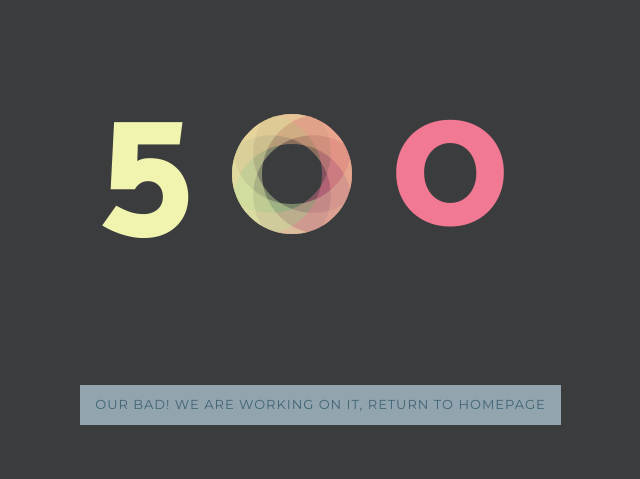
After one commit to rax1795/CarLiteSG, a Flask app: template templates/layouts/500.html in a window 1280 px wide. The commit adds this page. Shown: the top 479 px of the page, without its empty margins (317-957 px from the left). Run offline with Flask 2, Linux system fonts and the light colour scheme; the template is opened without the code that fills it, so the values that code supplies are empty.

Commit message:
error handling

```diff
--- /dev/null
+++ b/static/css/error.css
@@ -0,0 +1,167 @@
+@import url('https://fonts.googleapis.com/css?family=Montserrat:400,600,700');
+@import url('https://fonts.googleapis.com/css?family=Catamaran:400,800');
+.error-container {
+  text-align: center;
+  font-size: 180px;
+  font-family: 'Catamaran', sans-serif;
+  font-weight: 800;
+  margin: 20px 15px;
+}
+.error-container > span {
+  display: inline-block;
+  line-height: 0.7;
+  position: relative;
+  color: #FFB485;
+}
+.error-container > span {
+  display: inline-block;
+  position: relative;
+  vertical-align: middle;
+}
+.error-container > span:nth-of-type(1) {
+  color: #D1F2A5;
+  animation: colordancing 4s infinite;
+}
+.error-container > span:nth-of-type(3) {
+  color: #F56991;
+  animation: colordancing2 4s infinite;
+}
+.error-container > span:nth-of-type(2) {
+  width: 120px;
+  height: 120px;
+  border-radius: 999px;
+}
+.error-container > span:nth-of-type(2):before,
+.error-container > span:nth-of-type(2):after {
+	border-radius: 0%;
+	content:"";
+	position: absolute;
+	top: 0; left: 0;
+	width: inherit; height: inherit;
+  border-radius: 999px;
+	box-shadow: inset 30px 0 0 rgba(209, 242, 165, 0.4),
+				inset 0 30px 0 rgba(239, 250, 180, 0.4),
+				inset -30px 0 0 rgba(255, 196, 140, 0.4),
+				inset 0 -30px 0 rgba(245, 105, 145, 0.4);
+  animation: shadowsdancing 4s infinite;
+}
+.error-container > span:nth-of-type(2):before {
+	-webkit-transform: rotate(45deg);
+	   -moz-transform: rotate(45deg);
+			transform: rotate(45deg);
+}
+
+.screen-reader-text {
+    position: absolute;
+    top: -9999em;
+    left: -9999em;
+}
+@keyframes shadowsdancing {
+  0% {
+    box-shadow: inset 30px 0 0 rgba(209, 242, 165, 0.4),
+				inset 0 30px 0 rgba(239, 250, 180, 0.4),
+				inset -30px 0 0 rgba(255, 196, 140, 0.4),
+				inset 0 -30px 0 rgba(245, 105, 145, 0.4);
+  }
+  25% {
+    box-shadow: inset 30px 0 0 rgba(245, 105, 145, 0.4),
+				inset 0 30px 0 rgba(209, 242, 165, 0.4),
+				inset -30px 0 0 rgba(239, 250, 180, 0.4),
+				inset 0 -30px 0 rgba(255, 196, 140, 0.4);
+  }
+  50% {
+     box-shadow: inset 30px 0 0 rgba(255, 196, 140, 0.4),
+				inset 0 30px 0 rgba(245, 105, 145, 0.4),
+				inset -30px 0 0 rgba(209, 242, 165, 0.4),
+				inset 0 -30px 0 rgba(239, 250, 180, 0.4);
+  }
+  75% {
+   box-shadow: inset 30px 0 0 rgba(239, 250, 180, 0.4),
+				inset 0 30px 0 rgba(255, 196, 140, 0.4),
+				inset -30px 0 0 rgba(245, 105, 145, 0.4),
+				inset 0 -30px 0 rgba(209, 242, 165, 0.4);
+  }
+  100% {
+    box-shadow: inset 30px 0 0 rgba(209, 242, 165, 0.4),
+				inset 0 30px 0 rgba(239, 250, 180, 0.4),
+				inset -30px 0 0 rgba(255, 196, 140, 0.4),
+				inset 0 -30px 0 rgba(245, 105, 145, 0.4);
+  }
+}
+@keyframes colordancing {
+  0% {
+    color: #D1F2A5;
+  }
+  25% {
+    color: #F56991;
+  }
+  50% {
+    color: #FFC48C;
+  }
+  75% {
+    color: #EFFAB4;
+  }
+  100% {
+    color: #D1F2A5;
+  }
+}
+@keyframes colordancing2 {
+  0% {
+    color: #FFC48C;
+  }
+  25% {
+    color: #EFFAB4;
+  }
+  50% {
+    color: #D1F2A5;
+  }
+  75% {
+    color: #F56991;
+  }
+  100% {
+    color: #FFC48C;
+  }
+}
+
+/* demo stuff */
+* {
+    -webkit-box-sizing: border-box;
+    -moz-box-sizing: border-box;
+    box-sizing: border-box;
+}
+body {
+  background-color:rgb(59,60,62);
+  margin-bottom: 50px;
+}
+html, button, input, select, textarea {
+    font-family: 'Montserrat', Helvetica, sans-serif;
+    color: rgb(59,60,62);
+}
+h1 {
+  text-align: center;
+  margin: 30px 15px;
+}
+.zoom-area {
+  max-width: 490px;
+  margin: 30px auto 30px;
+  font-size: 19px;
+  text-align: center;
+}
+.link-container {
+  text-align: center;
+}
+a.more-link {
+  text-transform: uppercase;
+  font-size: 13px;
+    background-color: #92a4ad;
+    padding: 10px 15px;
+    border-radius: 0;
+    color: #416475;
+    display: inline-block;
+    margin-right: 5px;
+    margin-bottom: 5px;
+    line-height: 1.5;
+    text-decoration: none;
+  margin-top: 50px;
+  letter-spacing: 1px;
+}
--- /dev/null
+++ b/templates/layouts/500.html
@@ -0,0 +1,25 @@
+<!DOCTYPE html>
+<html>
+
+<head>
+	<title>404 - Page Not Found</title>
+	<meta name='viewport' content='initial-scale=1,maximum-scale=1,user-scalable=no' />
+	<meta http-equiv="content-type" content="text/html; charset=utf-8" />
+	<link rel="stylesheet" type="text/css" href="/static/css/error.css">
+</head>
+
+<body>
+	<section class="error-container">
+		<span>5</span>
+		<span><span class="screen-reader-text">0</span></span>
+		<span>0</span>
+		<span></span>
+	</section>
+	<!-- <span>Page Not Found</span> -->
+	<div class="link-container">
+		<a target="_blank" href="/"
+			class="more-link">Our Bad! We are working on it, Return to Homepage</a>
+	</div>
+</body>
+
+</html>
--- a/templates/layouts/compare.html
+++ b/templates/layouts/compare.html
@@ -3,7 +3,7 @@
 
 <head>
 	<title>Car-Lite Singapore</title>
-	<meta name='viewport' content='initial-scale=1,maximum-scale=1,user-scalable=no' />
+	<meta name="viewport" content="width=1024">
 	<meta http-equiv="content-type" content="text/html; charset=utf-8" />
 
 	<!-- for leaflet -->
--- a/templates/layouts/index.html
+++ b/templates/layouts/index.html
@@ -3,7 +3,7 @@
 
 <head>
 	<title>Car-Lite Singapore</title>
-	<meta name='viewport' content='initial-scale=1,maximum-scale=1,user-scalable=no' />
+	<meta name="viewport" content="width=1024">
 	<meta http-equiv="content-type" content="text/html; charset=utf-8" />
 
 	<!-- for leaflet -->
@@ -48,7 +48,7 @@
 	<link rel="stylesheet" type="text/css" href="static/css/MapSmoo.css">
 	<link rel="stylesheet" href="static/css/sidenav.css" />
 	<link rel="stylesheet" href="static/css/loading.css" />
-
+	<link rel="shortcut icon" href="#" />
 </head>
 
 <body>
--- a/templates/layouts/matrices.html
+++ b/templates/layouts/matrices.html
@@ -15,7 +15,7 @@
     <link rel="stylesheet" href="/static/css/matrices.css">
 
     <meta charset="utf-8">
-    <meta name="viewport" content="width=device-width, initial-scale=1">
+    <meta name="viewport" content="width=1024">
 </head>
 
 <body>
--- a/templates/layouts/weightage.html
+++ b/templates/layouts/weightage.html
@@ -3,7 +3,7 @@
 
 <head>
 	<title>Adjust Matrices</title>
-	<meta name='viewport' content='initial-scale=1,maximum-scale=1,user-scalable=no' />
+	<meta name="viewport" content="width=1024">
 	<meta http-equiv="content-type" content="text/html; charset=utf-8" />
 
 	<script src="https://kit.fontawesome.com/a076d05399.js"></script>
```
Also changed, not shown: static/js/map.js (+48 -48 lines), static/js/map2.js (+24 -24 lines), templates/layouts/404.html (added, +25 -0 lines).
